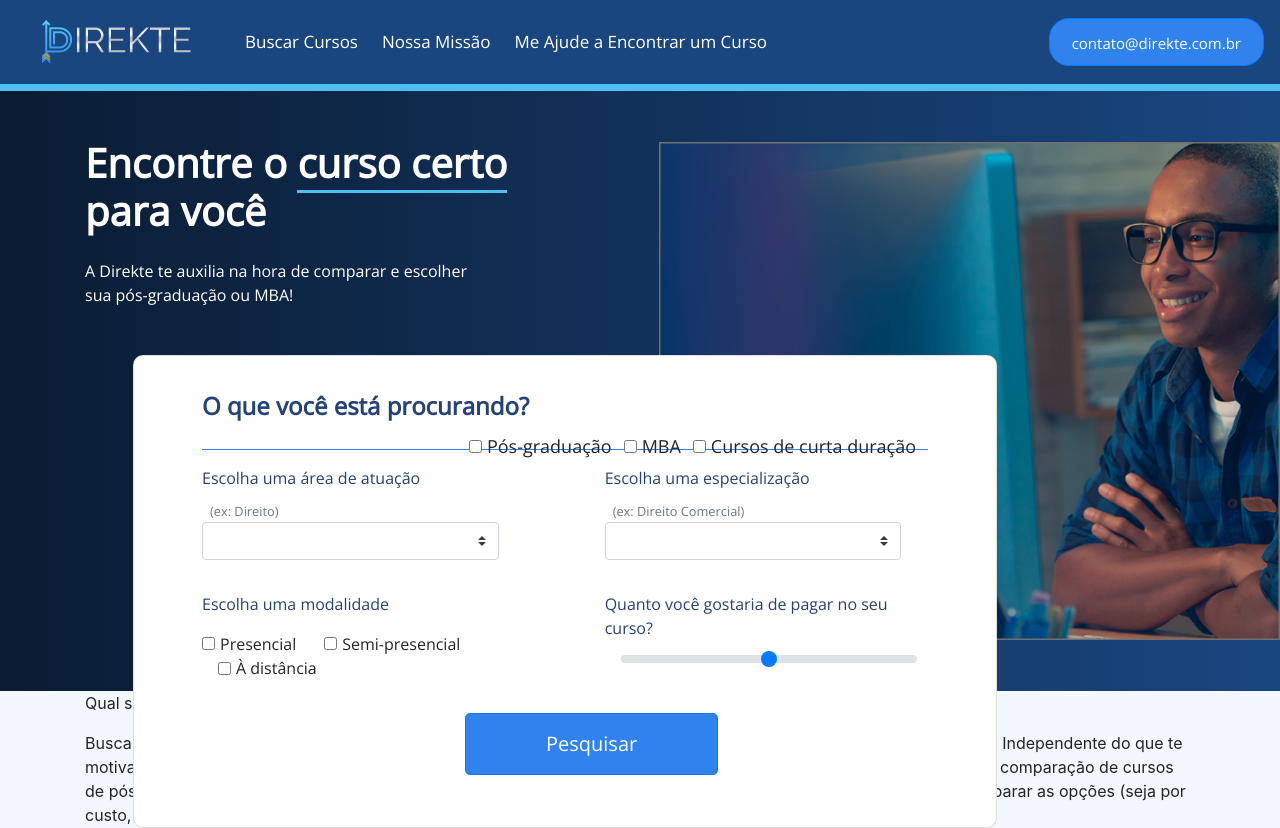
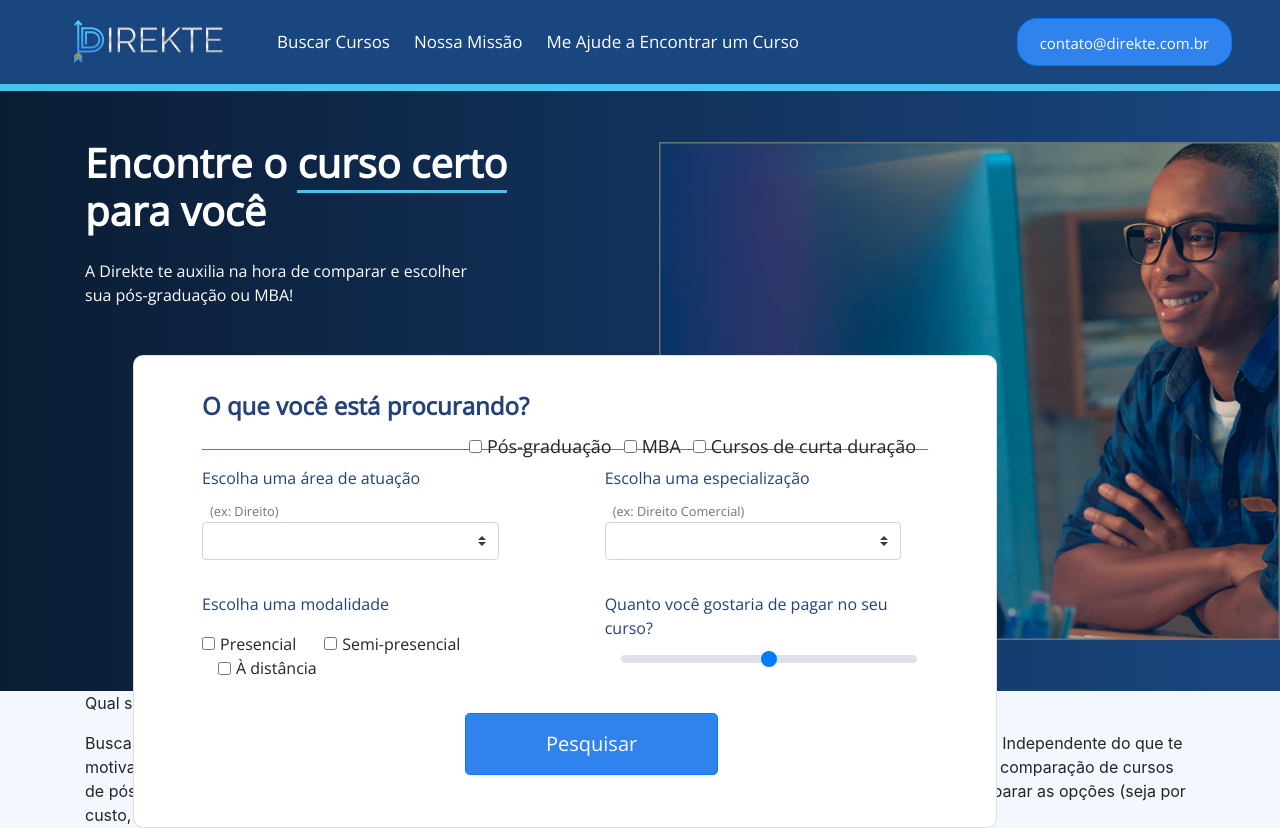
Before and after one commit to brunomorello/dkt_frontend_v2, an Angular app: page / in a window 1280 px wide. Shown: the top 828 px of the page. Built offline with nearby package versions, Linux system fonts and the light colour scheme.

Commit message:
changed navbar padding left/right

```diff
--- a/src/app/components/header/header.component.html
+++ b/src/app/components/header/header.component.html
@@ -1,5 +1,5 @@
 <header>
-  <nav class="navbar navbar-expand-md">
+  <nav class="navbar navbar-expand-md px-5">
     <a href="#" class="navbar-brand px-md-1">
       <img src="assets/img/direkte_logo c2 01.png" alt="direkte logo" class="dkt-header-img">
     </a>
```
